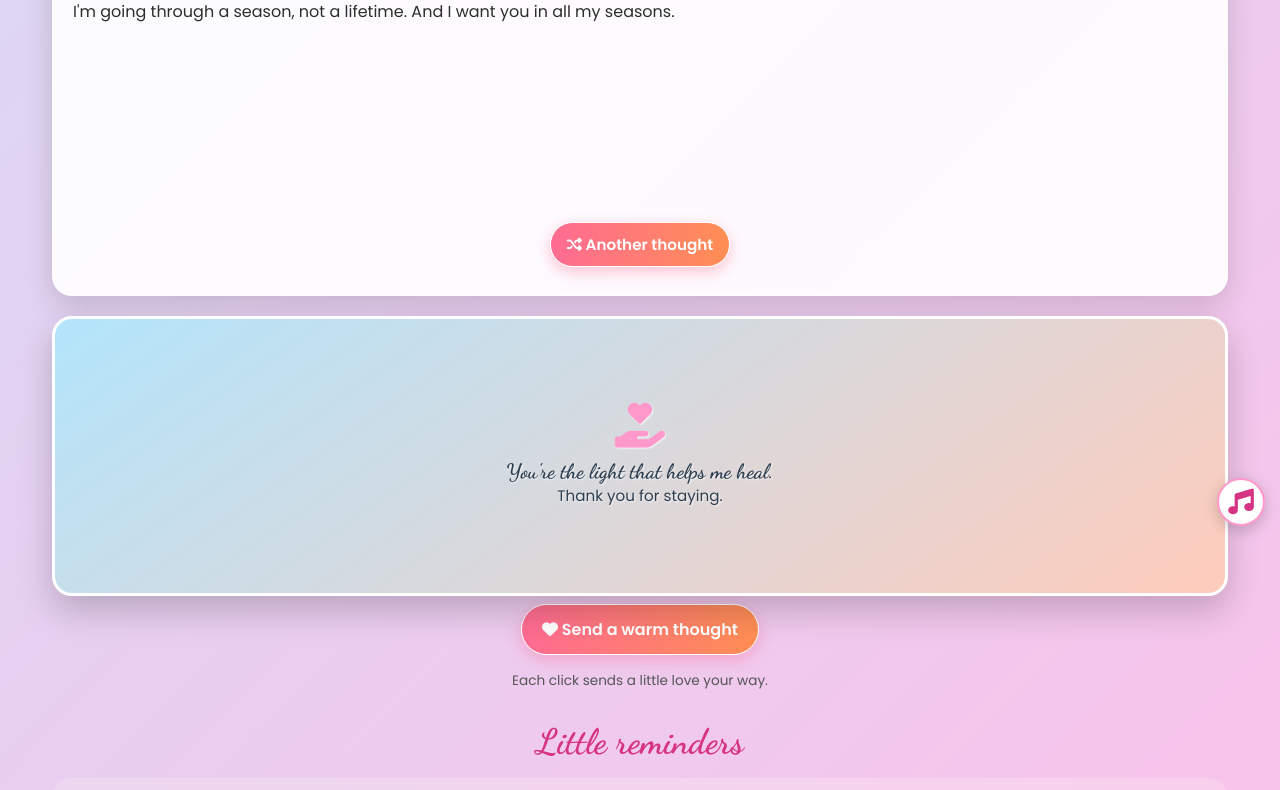
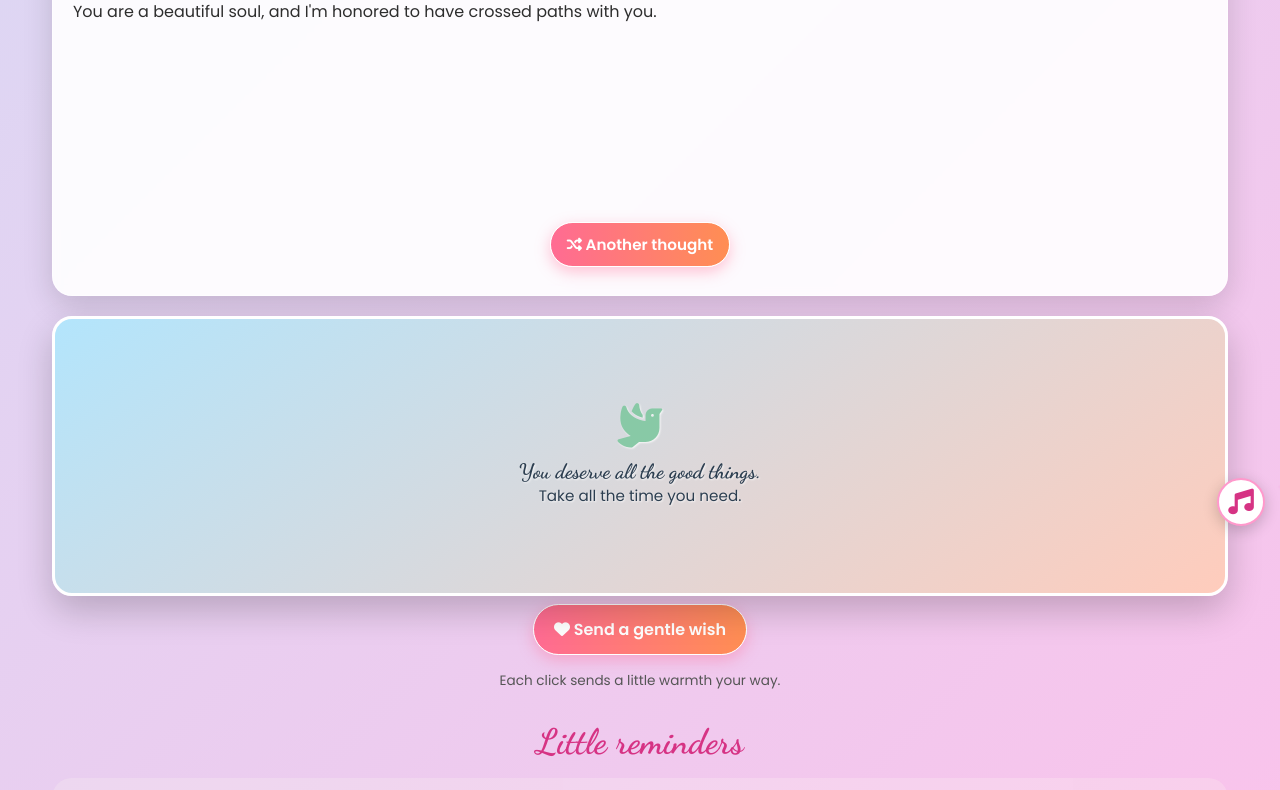
Before and after one commit to ThaizyCelby/Tshepiso1, a plain HTML site: page index.html in a window 1280 px wide. Shown: the part 259-1049 px from the top of the page. Drawn offline with Linux system fonts and the light colour scheme.

Commit message:
Update index.html
Signed-off-by: ThaizyCelby <givenyprincey@gmail.com>

```diff
--- a/index.html
+++ b/index.html
@@ -3,7 +3,7 @@
 <head>
     <meta charset="UTF-8">
     <meta name="viewport" content="width=device-width, initial-scale=1.0, maximum-scale=1.0, user-scalable=yes">
-    <title>You matter to me, Tshepiso</title>
+    <title>For you, Tshepiso</title>
     <link rel="stylesheet" href="https://cdnjs.cloudflare.com/ajax/libs/font-awesome/6.4.0/css/all.min.css">
     <link href="https://fonts.googleapis.com/css2?family=Dancing+Script:wght@700&family=Poppins:wght@300;400;600&display=swap" rel="stylesheet">
     <style>
@@ -69,7 +69,7 @@
 
         h1 {
             font-family: 'Dancing Script', cursive;
-            font-size: 2.8rem; /* Slightly smaller for mobile */
+            font-size: 2.8rem;
             color: #d63384;
             text-shadow: 2px 2px 4px rgba(255,255,255,0.5);
             margin-bottom: 8px;
@@ -124,7 +124,7 @@
 
         .main-content {
             display: flex;
-            flex-direction: column; /* Stack on mobile */
+            flex-direction: column;
             align-items: center;
             gap: 20px;
             margin: 20px 0;
@@ -231,7 +231,7 @@
 
         .memories {
             display: grid;
-            grid-template-columns: repeat(2, 1fr); /* Two columns on mobile */
+            grid-template-columns: repeat(2, 1fr);
             gap: 12px;
             justify-items: center;
         }
@@ -343,7 +343,6 @@
             z-index: -1;
         }
 
-        /* Extra small devices (320px and below) */
         @media (max-width: 360px) {
             h1 { font-size: 2.4rem; }
             .subtitle { font-size: 0.9rem; }
@@ -371,13 +370,13 @@
 
     <div class="container">
         <header>
-            <h1>You matter to me, Tshepiso</h1>
-            <p class="subtitle"><i class="fas fa-heart heart-icon"></i> I'm healing, but I'm not going anywhere <i class="fas fa-heart heart-icon"></i></p>
+            <h1>For you, Tshepiso</h1>
+            <p class="subtitle"><i class="fas fa-heart heart-icon"></i> I wish you peace and healing <i class="fas fa-heart heart-icon"></i></p>
         </header>
 
         <div class="main-content">
             <div class="message-box">
-                <h2>From my heart</h2>
+                <h2>Just so you know</h2>
                 <div class="message-text" id="mainMessage">
                     <!-- random message will be injected via js -->
                 </div>
@@ -389,15 +388,15 @@
             <div class="hope-box">
                 <div class="hope-frame">
                     <div class="hope-content">
-                        <i class="fas fa-hand-holding-heart" style="font-size: 2.8rem; color: #ff99cc; margin-bottom: 10px;"></i>
-                        <p>You're the light that helps me heal.</p>
-                        <p style="font-size: 0.95rem; font-family: 'Poppins';">Thank you for staying.</p>
+                        <i class="fas fa-dove" style="font-size: 2.8rem; color: #88c9a6; margin-bottom: 10px;"></i>
+                        <p>You deserve all the good things.</p>
+                        <p style="font-size: 0.95rem; font-family: 'Poppins';">Take all the time you need.</p>
                     </div>
                 </div>
                 <button class="btn" id="loveBtn">
-                    <i class="fas fa-heart"></i> Send a warm thought
+                    <i class="fas fa-heart"></i> Send a gentle wish
                 </button>
-                <p style="margin-top: 8px; color: #555; font-size: 0.85rem;">Each click sends a little love your way.</p>
+                <p style="margin-top: 8px; color: #555; font-size: 0.85rem;">Each click sends a little warmth your way.</p>
             </div>
         </div>
 
@@ -419,9 +418,9 @@
         </div>
 
         <footer>
-            <p>Made with a grateful heart <i class="fas fa-heart" style="color: #ff4081;"></i> for Tshepiso</p>
-            <p>With warmth, <span style="font-family: 'Dancing Script', cursive; font-size: 1.4rem; color: #d63384;">Given</span></p>
-            <p style="margin-top: 6px; font-size: 0.85rem;">✨ We're in this together ✨</p>
+            <p>Made with a grateful heart <i class="fas fa-heart" style="color: #ff4081;"></i></p>
+            <p><span style="font-family: 'Dancing Script', cursive; font-size: 1.4rem; color: #d63384;">Given</span></p>
+            <p style="margin-top: 6px; font-size: 0.85rem;">✨ I'm rooting for you, always ✨</p>
         </footer>
     </div>
 
@@ -460,59 +459,59 @@
                 }, { once: true });
             });
 
-            // ----- 50+ messages that keep her close (honest but inclusive) -----
+            // ----- 50+ messages: gentle, caring, no romantic pressure, no pushing away -----
             const thoughtfulMessages = [
-                "I'm going through some heavy stuff, but knowing you're there makes it a little lighter. Thank you for being you.",
-                "I don't have everything figured out, but I know I don't want to lose you in the process.",
-                "Healing isn't linear, and I might stumble. But I want you beside me, even if just as a friend, because you matter to me.",
-                "You're not a burden. Your presence is a comfort, even when I'm quiet.",
-                "I need to work on myself, but that doesn't mean I'm pushing you away. It means I want to be better for us.",
-                "Some days are hard, but thinking of your smile gives me strength.",
-                "I'm not always good with words, but my feelings for you are real and they're not going anywhere.",
-                "You deserve honesty, so here it is: I'm struggling, but I'm also grateful for you every single day.",
-                "Please don't feel like you have to fix me. Just being in my life is enough.",
-                "I might need space sometimes, but it's not because of you. It's because I need to breathe. I'll always come back.",
-                "You are one of the few people who makes me feel understood. I don't want to lose that.",
-                "I'm learning to be okay with not being okay. Your patience means the world.",
-                "If I'm distant, it's my own battle, not a reflection of you. You're amazing.",
-                "I hope you never doubt that you're important to me. You are.",
-                "We don't have to have all the answers. Just being here, together, is enough.",
-                "Thank you for not giving up on me. I'm trying my best.",
-                "You've seen me at my worst and still stayed. That's love, and I don't take it for granted.",
-                "I'm not perfect, and I'm not healed. But my heart knows you're someone special.",
-                "I want you to be happy, even if that happiness sometimes comes from outside of me. But I also want to be part of your story.",
-                "You are the kind of person who makes people want to be better. I'm one of those people.",
-                "I'm carrying some heavy things, but you make the load feel lighter.",
-                "Please keep being you—the world needs more of your light.",
-                "I don't always know how to show it, but I care about you more than words can say.",
-                "Healing takes time, and I'm grateful you're willing to walk with me.",
-                "You are not too much. You are exactly what I need, even on hard days.",
-                "I'm not running from you. I'm running towards becoming someone who can fully be there for you.",
-                "Sometimes the bravest thing is to stay when things are messy. Thank you for staying.",
-                "You're the first person I want to talk to when things get better. That means something.",
-                "I might be quiet, but my thoughts are often with you.",
-                "You don't have to understand my journey, just know that you're a part of it.",
-                "I'm not asking you to wait for me. I'm asking you to know that I value you deeply.",
-                "You bring out the best in me, even when I'm not at my best.",
-                "I'm working through my past so it doesn't ruin my future—and I hope you're in that future.",
-                "You're not a distraction from my pain; you're a reminder of what's good.",
-                "I'm not whole, but with you I feel like I could be someday.",
-                "Your kindness is a balm to my soul. Thank you for existing.",
-                "I don't want to lose you because of my struggles. I want you to see that I'm fighting.",
-                "If I seem distant, it's because I'm fighting internal battles. But you're always in my heart.",
-                "You're one of the reasons I believe healing is possible.",
-                "I'm not always strong, but having you in my corner makes me want to keep going.",
-                "I hope you know that you're not responsible for my happiness—but you definitely add to it.",
-                "I'm learning to let people in, even when it's scary. You make it less scary.",
-                "You're a safe place for me. I hope I can be that for you too.",
-                "I'm not perfect, but my love for you is real and constant.",
-                "You're the kind of person who makes life worth fighting for.",
-                "I'm going through a season, not a lifetime. And I want you in all my seasons.",
-                "You don't have to save me. Just be here. That's enough.",
-                "My heart is messy right now, but there's a clean space reserved just for you.",
-                "I'm not pushing you away. I'm pulling you closer in the only way I know how.",
-                "You are loved, you are valued, and you are not alone in this.",
-                "We're both works in progress. Let's grow together, not apart."
+                "You have such a beautiful soul. I hope life treats you kindly.",
+                "I'm grateful for the time we shared. You'll always have a special place in my heart.",
+                "I hope you're finding moments of peace and joy, even in the quiet.",
+                "You deserve to be happy, truly happy. I'm rooting for you from afar.",
+                "Take care of yourself—you're more precious than you know.",
+                "I'm thinking of you and sending warm thoughts your way.",
+                "You taught me a lot about kindness and strength. Thank you for that.",
+                "I hope you're surrounded by people who see how amazing you are.",
+                "You're one of a kind, Tshepiso. Never forget that.",
+                "May your days be filled with gentle moments and your heart feel light.",
+                "I'm not there, but I still care. I hope you feel that.",
+                "You deserve all the love and happiness this world has to offer.",
+                "I'm sending you a quiet wish: may you always feel enough.",
+                "You have a light that doesn't fade, even from a distance.",
+                "I hope you're taking time for yourself, doing things that make you smile.",
+                "You're stronger than you think, and braver than you believe.",
+                "I'm grateful I got to know you. You're a remarkable person.",
+                "I hope you find healing in your own time, in your own way.",
+                "You are worthy of all the good things coming your way.",
+                "I'm not around, but my respect and care for you remain.",
+                "You've got so much to offer the world. I hope you never doubt that.",
+                "I hope you're being kind to yourself, especially on hard days.",
+                "You have a warmth that stays with people. It stayed with me.",
+                "I'm wishing you clarity, peace, and moments of pure joy.",
+                "You are not alone, even when it feels that way. Someone out there cares.",
+                "I hope you're holding onto hope, even when things get blurry.",
+                "You're the kind of person who makes the world better just by being in it.",
+                "I'm sending you a virtual hug—gentle and from the heart.",
+                "May you always find reasons to smile.",
+                "You deserve to be celebrated, not just today but every day.",
+                "I hope you're proud of who you're becoming.",
+                "You've got a beautiful future ahead, whatever shape it takes.",
+                "I'm grateful for the memories. They stay with me.",
+                "You are loved, even if it's from a distance.",
+                "I hope you're taking up space and letting yourself be seen.",
+                "You're not defined by any relationship—you're whole on your own.",
+                "I hope you're finding strength in the little things.",
+                "You are enough, exactly as you are.",
+                "I'm wishing you soft days and peaceful nights.",
+                "You're a gem, Tshepiso. Don't let anyone dull your sparkle.",
+                "I hope you're listening to music that moves you and laughing often.",
+                "You deserve a life that feels good on the inside.",
+                "I'm grateful for every conversation, every laugh, every moment.",
+                "You're not forgotten. You're thought of with warmth.",
+                "I hope you're being patient with yourself—growth takes time.",
+                "You are a beautiful soul, and I'm honored to have crossed paths with you.",
+                "May you always feel free to be exactly who you are.",
+                "I'm sending you good energy and warm wishes.",
+                "You matter. You always will.",
+                "I hope you're finding your own path, at your own pace.",
+                "You're in my thoughts, and I genuinely wish you well."
             ];
 
             const messageContainer = document.getElementById('mainMessage');
@@ -526,7 +525,7 @@
             setRandomMessage();
             document.getElementById('randomMessageBtn').addEventListener('click', setRandomMessage);
 
-            // ----- Expanded quality catalog (30+ items) -----
+            // ----- Expanded quality catalog (unchanged) -----
             const qualityCatalog = [
                 {icon: 'fa-smile-beam', title: 'Your smile', text: 'It lights up everything'},
                 {icon: 'fa-brain', title: 'Your mind', text: 'So sharp and curious'},
@@ -571,7 +570,6 @@
                 return arr;
             }
 
-            // Function to render memory grid with random 8 qualities
             function renderRandomQualities() {
                 const shuffled = shuffleArray([...qualityCatalog]);
                 const selected = shuffled.slice(0, 8);
@@ -585,15 +583,13 @@
                 });
             }
 
-            // Initial render
             renderRandomQualities();
 
-            // ----- floating background shapes -----
             function createFloatingShapes() {
                 const overlay = document.getElementById('floatingOverlay');
                 overlay.innerHTML = '';
                 const shapes = ['fa-heart', 'fa-star', 'fa-circle', 'fa-dove', 'fa-feather', 'fa-sun', 'fa-moon', 'fa-hand-holding-heart'];
-                for (let i = 0; i < 20; i++) { // fewer shapes for performance on mobile
+                for (let i = 0; i < 20; i++) {
                     const el = document.createElement('i');
                     const shape = shapes[Math.floor(Math.random() * shapes.length)];
                     el.className = `fas ${shape}`;
@@ -608,12 +604,11 @@
             }
             createFloatingShapes();
 
-            // ----- Hearts interaction (warm thoughts) -----
             document.getElementById('loveBtn').addEventListener('click', function() {
                 const heartsContainer = document.getElementById('heartsContainer');
                 const colors = ['#ff4081', '#ff6b93', '#ff8e53', '#d63384', '#ff99cc'];
 
-                for (let i = 0; i < 6; i++) { // fewer hearts for mobile
+                for (let i = 0; i < 6; i++) {
                     const heart = document.createElement('div');
                     heart.classList.add('floating-heart');
                     heart.innerHTML = '<i class="fas fa-heart"></i>';
@@ -635,25 +630,24 @@
                     }, animDuration * 1000);
                 }
 
-                const warmWishes = [
+                const gentleWishes = [
                     "You are loved.",
-                    "Thank you for being you.",
-                    "I'm grateful for you.",
-                    "You make a difference.",
-                    "Stay close.",
-                    "You're not alone.",
-                    "We've got this.",
+                    "I'm rooting for you.",
+                    "Take all the time you need.",
+                    "You deserve happiness.",
+                    "You're enough.",
+                    "I'm sending you peace.",
+                    "You matter.",
+                    "Stay gentle with yourself.",
                     "You're on my mind.",
-                    "Sending you a hug.",
-                    "You are enough.",
-                    "Together we heal.",
-                    "You're my sunshine."
+                    "Wishing you well.",
+                    "You are precious.",
+                    "May you find joy."
                 ];
-                const randomWish = warmWishes[Math.floor(Math.random() * warmWishes.length)];
+                const randomWish = gentleWishes[Math.floor(Math.random() * gentleWishes.length)];
                 showMessage(randomWish);
             });
 
-            // Fix memory button: now refreshes the memory grid with new random qualities
             document.getElementById('memoryBtn').addEventListener('click', function() {
                 renderRandomQualities();
                 showMessage("Memories refreshed 🌟");
@@ -690,19 +684,16 @@
                 setTimeout(() => msg.remove(), 2800);
             }
 
-            // Pulse effect on hope frame
             const hopeFrame = document.querySelector('.hope-frame');
             setInterval(() => {
                 hopeFrame.style.animation = 'pulse 2s ease';
                 setTimeout(() => { hopeFrame.style.animation = ''; }, 2000);
             }, 8000);
 
-            // welcome message
             setTimeout(() => {
-                showMessage("🌼 I'm here, Tshepiso. You're not alone.");
+                showMessage("🌼 I'm thinking of you, Tshepiso.");
             }, 500);
 
-            // Add pulse keyframes if not present
             const styleSheet = document.createElement("style");
             styleSheet.textContent = `@keyframes pulse { 0% { transform: scale(1); } 50% { transform: scale(1.02); } 100% { transform: scale(1); } }`;
             document.head.appendChild(styleSheet);
```
